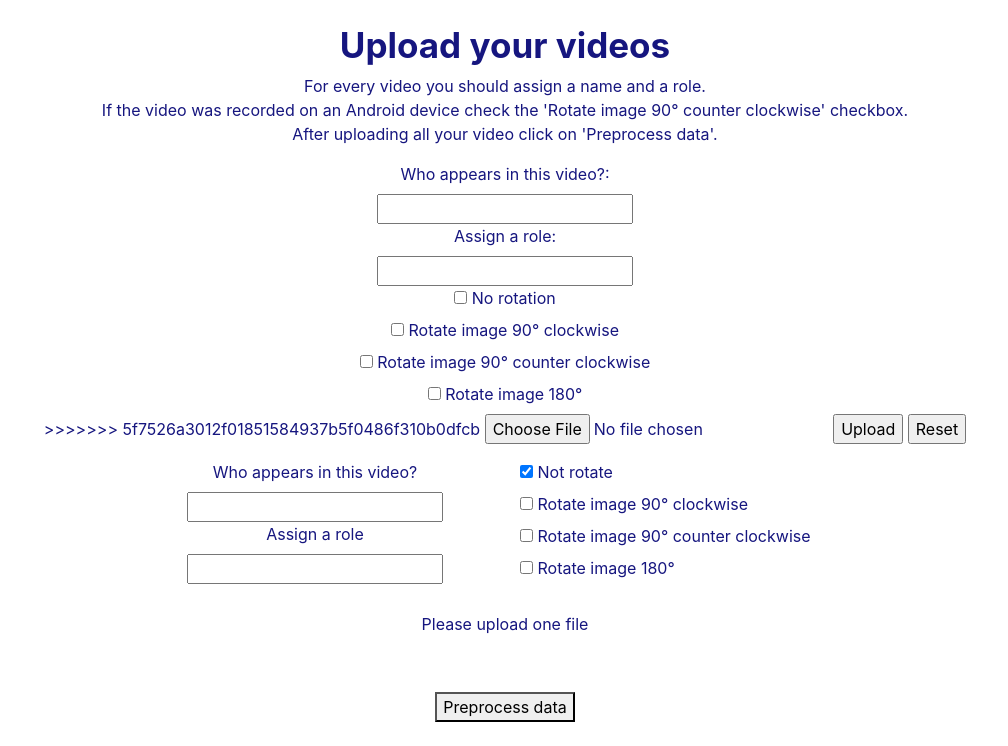
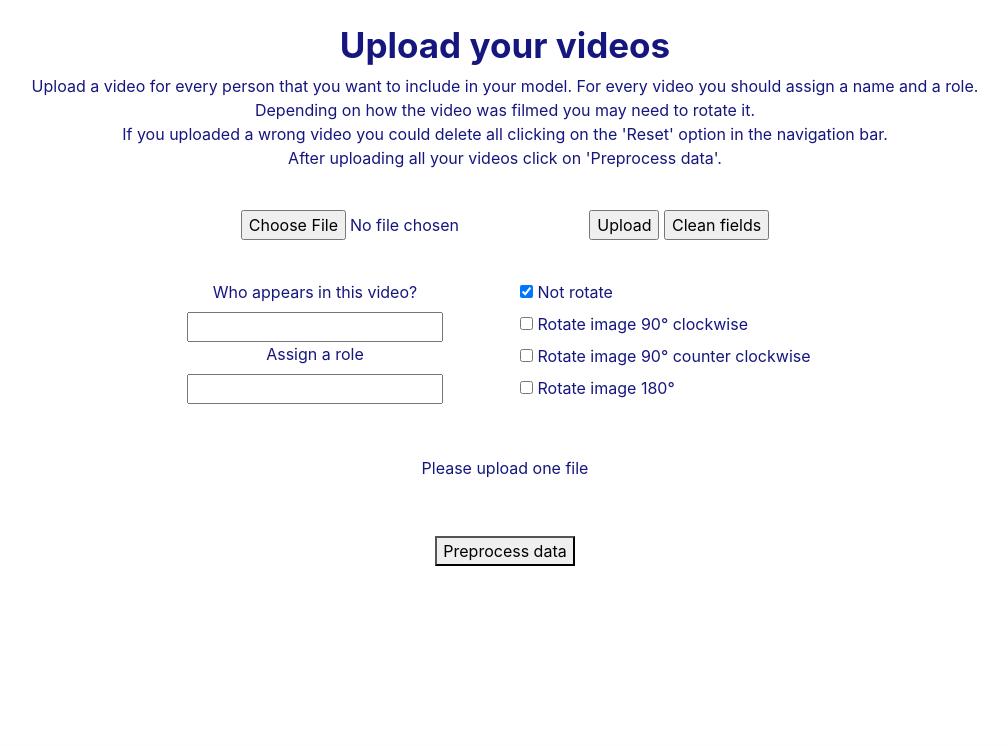
Before and after one commit to joaquinmenendez/Authenticator, a Flask app: page /train in a window 1280 px wide. Shown: the part 56-802 px from the top of the page, without its empty margins (135-1143 px from the left). After the commit the page ends 622 px from the top, so only its background shows below. Run offline with Flask 2, Linux system fonts and the light colour scheme; some libraries are stand-ins or nearby versions.

Commit message:
improved the description

```diff
--- a/GCS_App/templates/train.html
+++ b/GCS_App/templates/train.html
@@ -7,28 +7,17 @@
 {% block content %}
 <center>
    <p>
+    Upload a video for every person that you want to include in your model.
     For every video you should assign a name and a role. <br>
-    If the video was recorded on an Android device check the 'Rotate image 90° counter clockwise' checkbox.<br>
-    After uploading all your video click on 'Preprocess data'.
+    Depending on how the video was filmed you may need to rotate it. <br>
+    If you uploaded a wrong video you could delete all clicking on the 'Reset' option in the navigation bar.<br>
+    After uploading all your videos click on 'Preprocess data'. <br>
+    <br>
    </p>
     <form method="post" action="/train" enctype="multipart/form-data">
         <dl>
-            <p>
-                <label for="fname">Who appears in this video?:</label><br>
-                <input type="text" id="fname" name="fname"><br>
-                <label for="frole">Assign a role:</label><br>
-                <input type="text" id="frole" name="frole"><br>
-                <input type="checkbox" id="frotate" name="frotate" value="None">
-                <label for="frotate">No rotation</label><br>
-                <input type="checkbox" id="frotate" name="frotate" value="ROTATE_90_CLOCKWISE">
-                <label for="frotate">Rotate image 90° clockwise</label><br>
-                <input type="checkbox" id="frotate" name="frotate" value="ROTATE_90_COUNTERCLOCKWISE">
-                <label for="frotate">Rotate image 90° counter clockwise</label><br>
-                <input type="checkbox" id="frotate" name="frotate" value="ROTATE_180">
-                <label for="frotate">Rotate image 180°</label><br>
->>>>>>> 5f7526a3012f01851584937b5f0486f310b0dfcb
             <input type="file" name="file" autocomplete="off" required>
-                <input type="submit" value="Upload"> <input type="reset"> <br>
+            <input type="submit" value="Upload"> <input type="reset"  value="Clean fields"> <br>
         <p>
             {% with messages = get_flashed_messages() %}
             {% if messages %}
@@ -39,6 +28,7 @@
                 </ul>
             {% endif %}
             {% endwith %}
+            <br>
         </p>
         <dl>
 
@@ -85,6 +75,7 @@
                      {% endfor %}
             </table>
         {% else %}
+        <br>
             <p>Please upload one file<p/>
         {% endif %}
 
```
Lines whose indentation alone changed are shown as unchanged.
